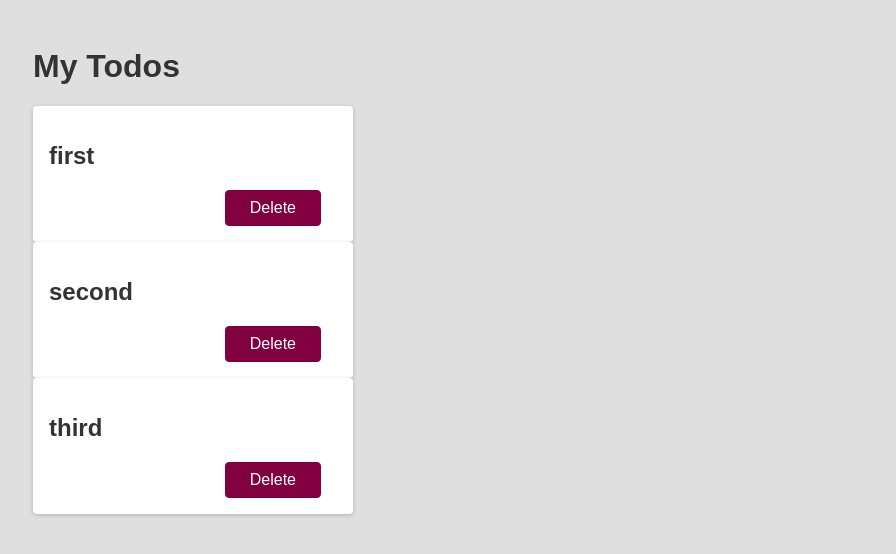
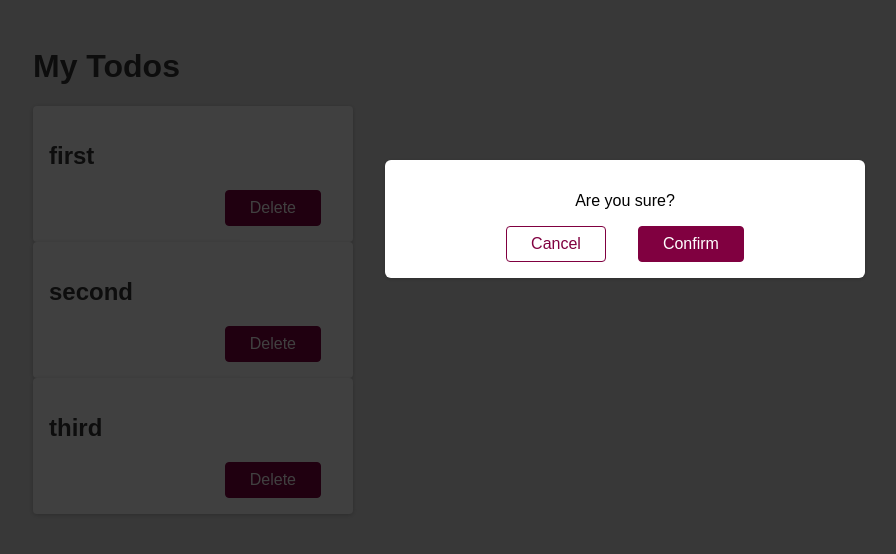
Before and after one commit to kscheltema/section_29_summary, a React (Create React App) app: page / in a window 1280 px wide. Shown: the top 554 px of the page, without its empty margins (15-911 px from the left). Built offline with nearby package versions, Linux system fonts and the light colour scheme.

Commit message:
basic Backdrop and Modal component functionality

```diff
--- a/src/App.js
+++ b/src/App.js
@@ -1,4 +1,6 @@
 import Todo from "./component/Todo";
+import Modal from "./component/Modal";
+import Backdrop from "./component/Backdrop";
 
 function App() {
   return (
@@ -7,6 +9,8 @@ function App() {
       <Todo title="first" />
       <Todo title="second" />
       <Todo title="third" />
+      <Modal />
+      <Backdrop />
     </div>
   );
 }
--- /dev/null
+++ b/src/component/Backdrop.js
@@ -0,0 +1,5 @@
+function Backdrop() {
+  return <div className="backdrop" />;
+}
+
+export default Backdrop;
--- /dev/null
+++ b/src/component/Modal.js
@@ -0,0 +1,11 @@
+function Modal() {
+  return (
+    <div className="modal">
+      <p>Are you sure?</p>
+      <button className="btn btn--alt">Cancel</button>
+      <button className="btn">Confirm</button>
+    </div>
+  );
+}
+
+export default Modal;
```
